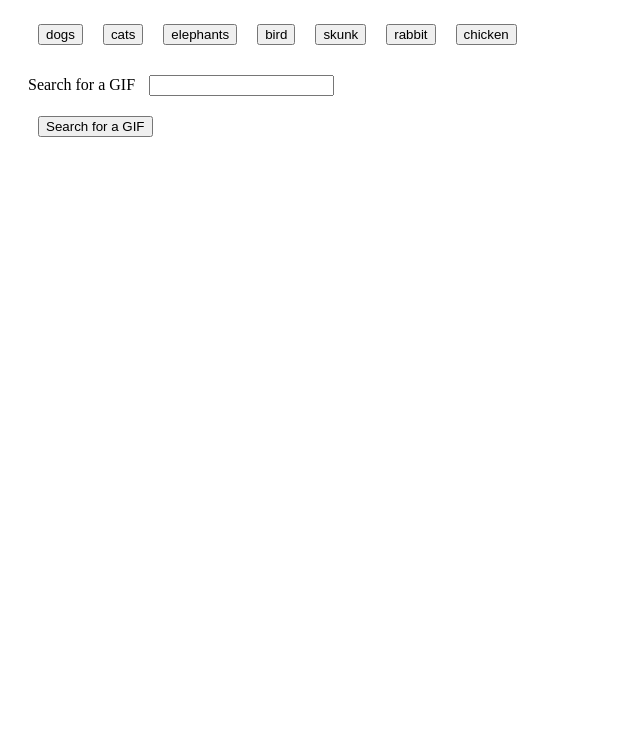
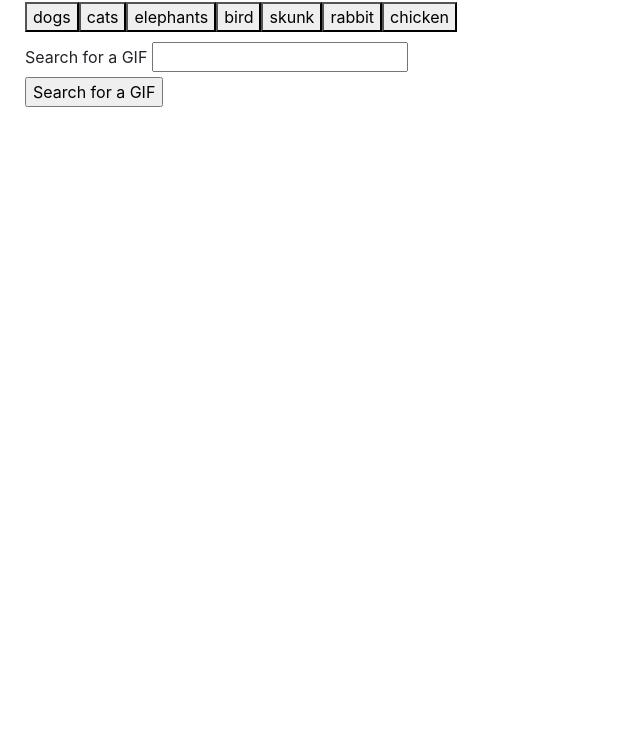
Before and after one commit to divijmathur/GIFSearch, a plain HTML site: page index.html in a window 1280 px wide. Shown: the part 66-800 px from the top of the page, without its empty margins (0-640 px from the left). Drawn offline with nearby package versions, Linux system fonts and the light colour scheme.

Commit message:
fixed bootstrap file placement

```diff
--- a/gif.js
+++ b/gif.js
@@ -17,7 +17,8 @@ $("#add-giphy").on('click',function() {
         event.preventDefault();
         var gifVal = $("#giphy-input").val();
         var u = "https://api.giphy.com/v1/gifs/search?api_key=sKYmnUIjhERlGh0oJCv82J2pKvVCfeeU&q=" + gifVal + "&limit=10&offset=0&rating=G&lang=en";
-        console.log(u);
+        // console.log(u);
+
         $.ajax({
             url: u,
             method: "GET"
@@ -28,6 +29,6 @@ $("#add-giphy").on('click',function() {
                 a.attr('src', response.data[i].images.downsized_large.url);
                 $('div').append(a);
             }
-            debugger;
+
         });
 });
--- a/index.html
+++ b/index.html
@@ -6,9 +6,10 @@
     <meta http-equiv="X-UA-Compatible" content="ie=edge">
     <title>Document</title>
     <link rel="stylesheet" href="style.css">
+    <link rel="stylesheet" href="https://stackpath.bootstrapcdn.com/bootstrap/4.3.1/css/bootstrap.min.css" integrity="sha384-ggOyR0iXCbMQv3Xipma34MD+dH/1fQ784/j6cY/iJTQUOhcWr7x9JvoRxT2MZw1T" crossorigin="anonymous">
 </head>
 <body>
-    <div class="container">
+    <div class="container-fluid">
         <h1>GIF Search</h1>
 
         <!-- Movies will get dumped here -->
@@ -25,6 +26,9 @@
 src="https://code.jquery.com/jquery-3.4.1.min.js"
 integrity="sha256-CSXorXvZcTkaix6Yvo6HppcZGetbYMGWSFlBw8HfCJo="
 crossorigin="anonymous"></script>
+<script src="https://cdnjs.cloudflare.com/ajax/libs/popper.js/1.14.7/umd/popper.min.js" integrity="sha384-UO2eT0CpHqdSJQ6hJty5KVphtPhzWj9WO1clHTMGa3JDZwrnQq4sF86dIHNDz0W1" crossorigin="anonymous"></script>
+<script src="https://stackpath.bootstrapcdn.com/bootstrap/4.3.1/js/bootstrap.min.js" integrity="sha384-JjSmVgyd0p3pXB1rRibZUAYoIIy6OrQ6VrjIEaFf/nJGzIxFDsf4x0xIM+B07jRM" crossorigin="anonymous"></script>
 <script type="text/javascript" src="gif.js"></script>
+
 </body>
 </html>
```
Also changed, not shown: style.css (line endings or trailing spaces).
